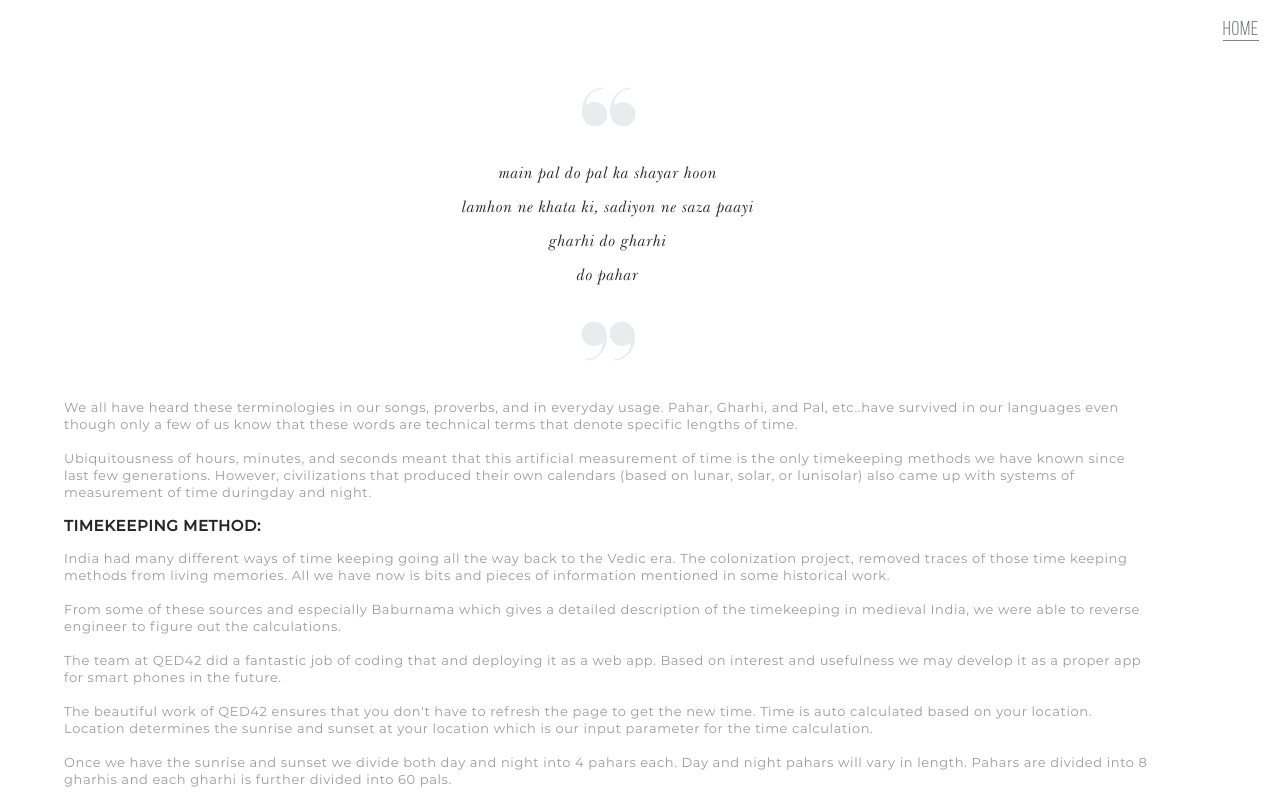
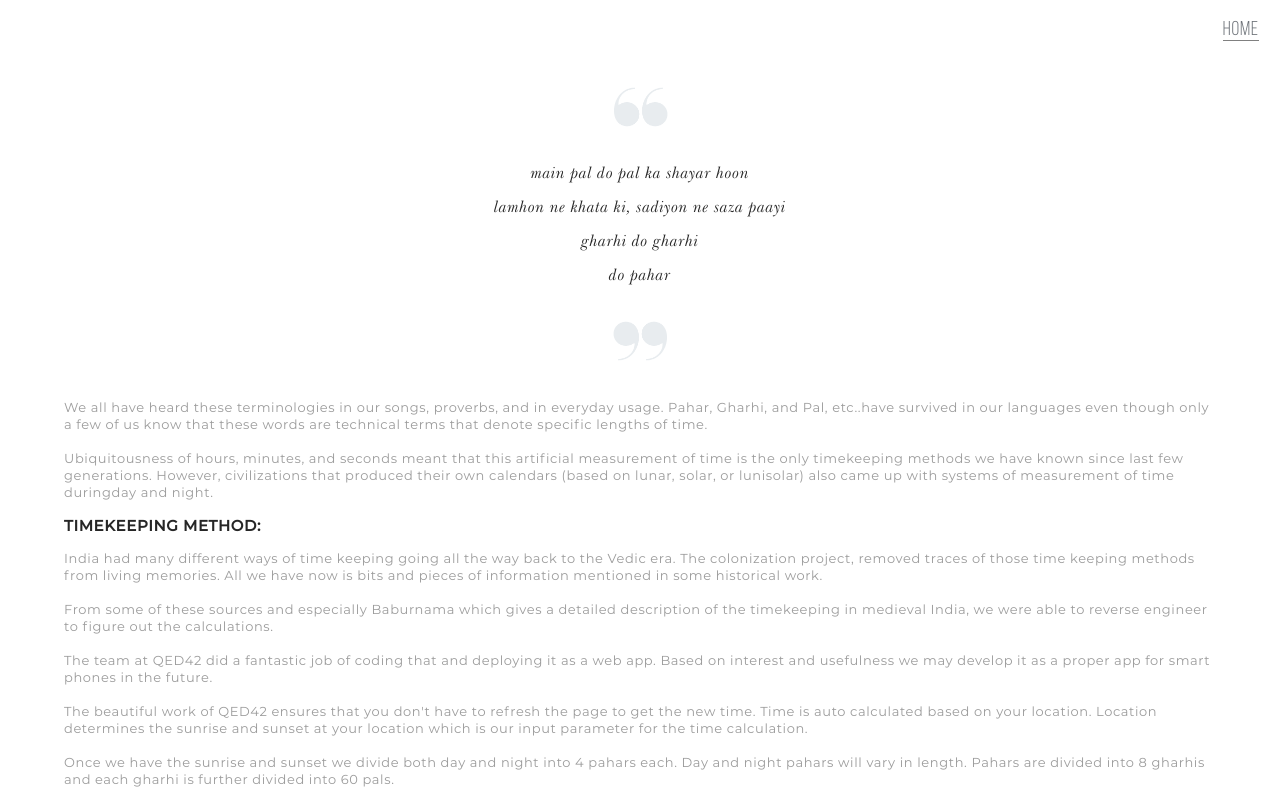
Before and after one commit to neoFinch/sunrise-sunset, a React (Create React App) app: page /about in a window 1280 px wide. Built offline with nearby package versions, Linux system fonts and the light colour scheme.

Commit message:
About page spacing corrected and home link fixed

```diff
--- a/src/UIDesigning.css
+++ b/src/UIDesigning.css
@@ -223,7 +223,8 @@
 	margin-top: 12px;
 }
 .about-div-wrapper{
-	padding: 2% 10% 0% 5%;
+	position: relative;
+	padding: 2% 5% 0% 5%;
 	font-family: 'Montserrat';
 	font-style: normal;
 	font-weight: 500;
```
